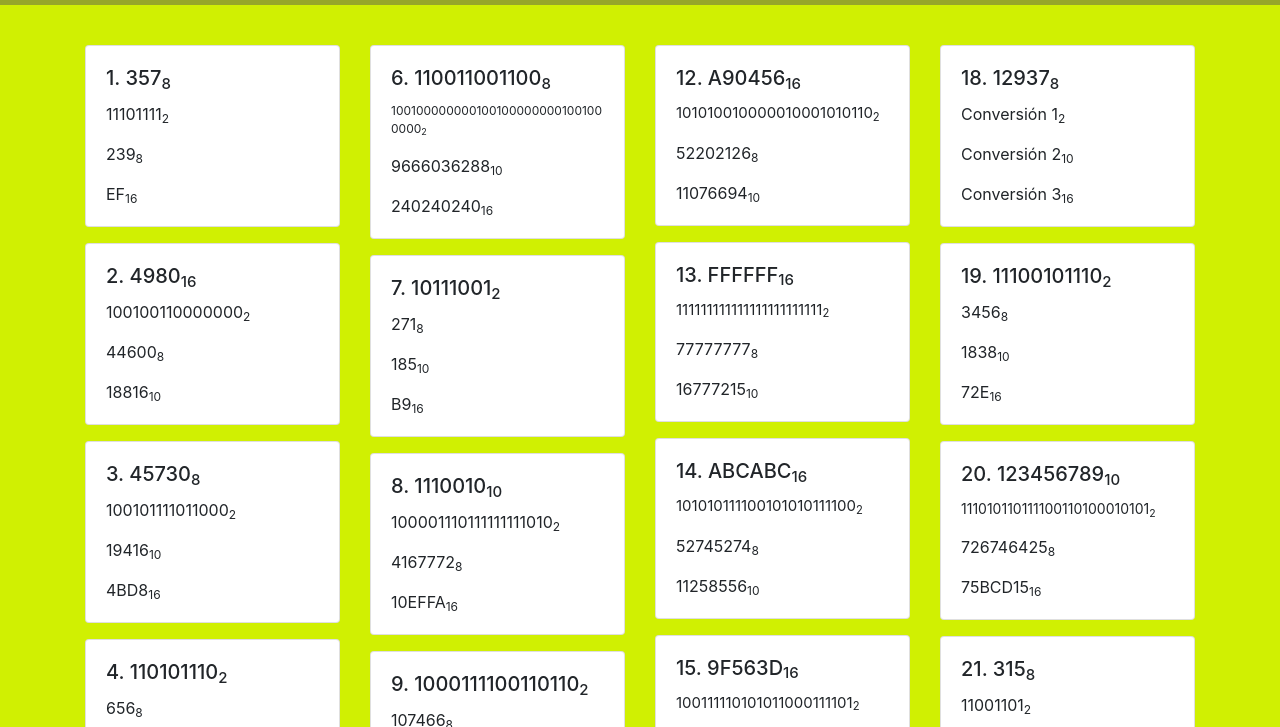
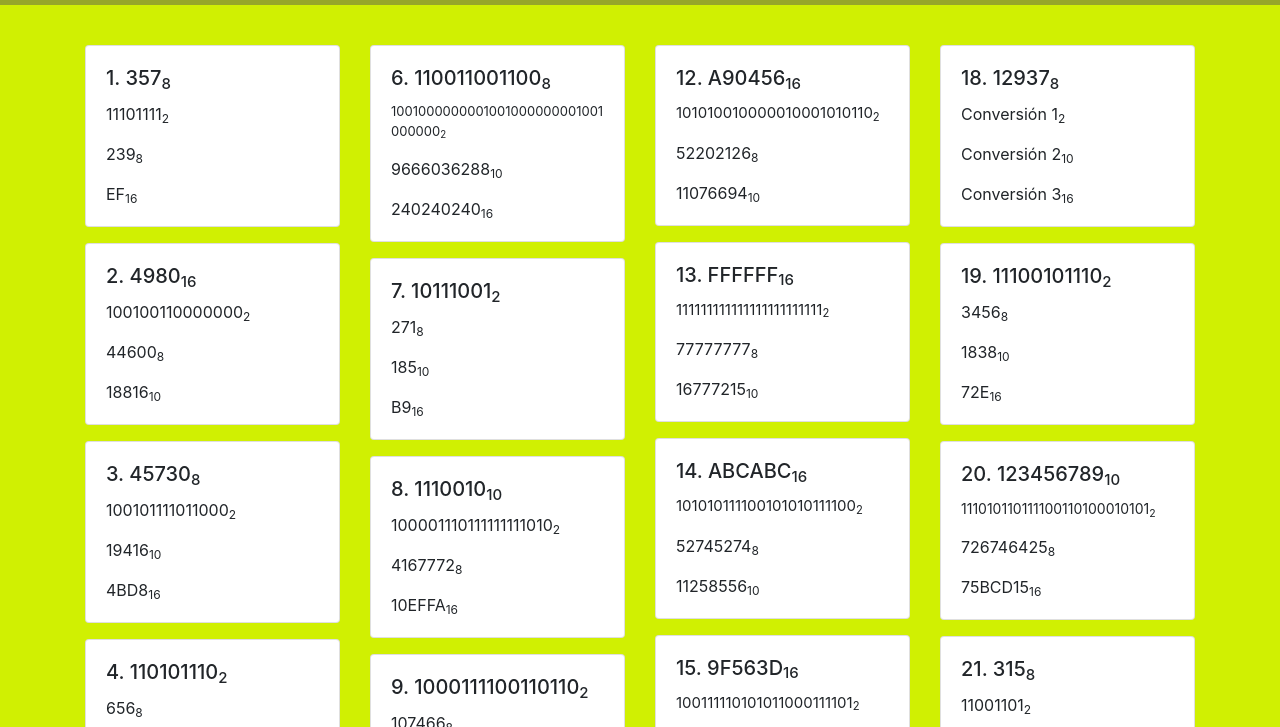
Before and after one commit to justbetheleaf/Conversiones, a plain HTML site: page index.html in a window 1280 px wide. Shown: the part 51-778 px from the top of the page. Drawn offline with nearby package versions, Linux system fonts and the light colour scheme.

Commit message:
tamaño234

```diff
--- a/index.html
+++ b/index.html
@@ -70,7 +70,7 @@
                 <div class="card mt-3">
                     <div class="card-body">
                         <h5 class="card-title">6. 110011001100<sub>8</sub></h5>
-                        <p style="font-size: 12px;" class="card-text">1001000000001001000000001001000000<sub>2</sub></p>
+                        <p style="font-size: 13px;" class="card-text">1001000000001001000000001001000000<sub>2</sub></p>
                         <p class="card-text">9666036288<sub>10</sub></p>
                         <p class="card-text">240240240<sub>16</sub></p>
                     </div>
```
